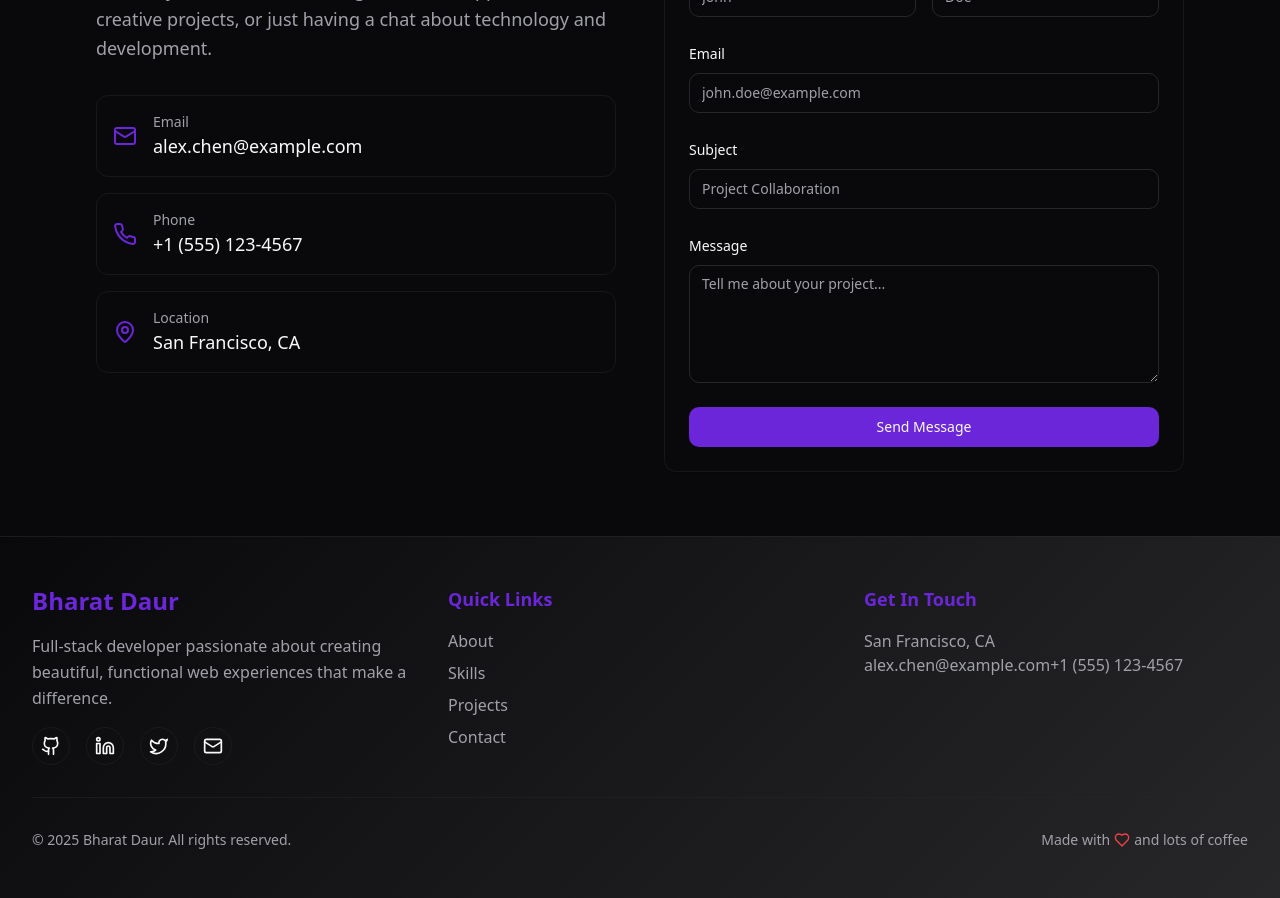
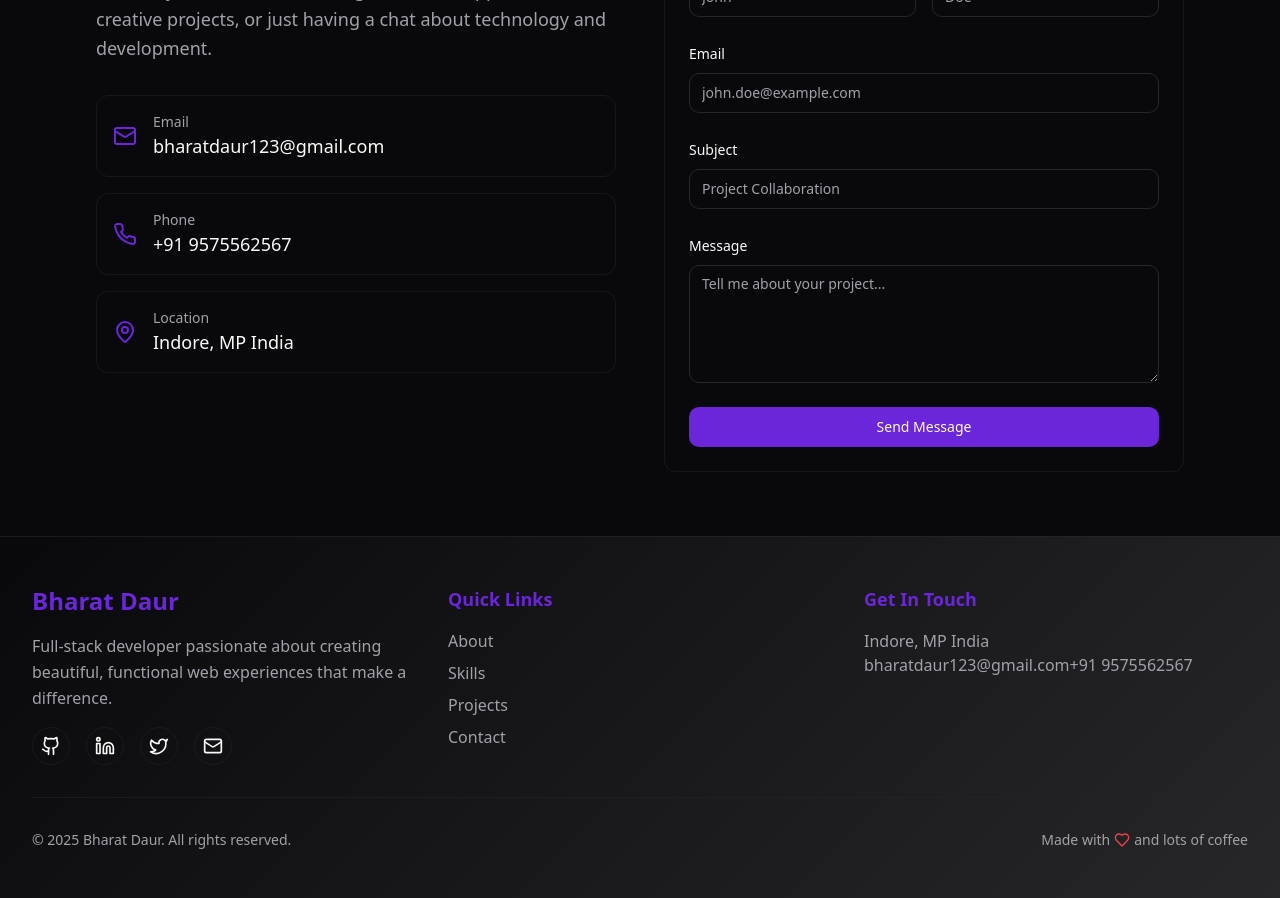
Before and after one commit to Bharatdaur/Bharat-daur-portfolio, a React (Vite) app: page / in a window 1280 px wide. Shown: the part 3960-4858 px from the top of the page. Built offline with nearby package versions, Linux system fonts and the light colour scheme; the HTML template or start-up script is replaced by a standard one.

Commit message:
Update contact information

```diff
--- a/src/components/Contact.tsx
+++ b/src/components/Contact.tsx
@@ -10,19 +10,19 @@ const Contact = () => {
     {
       icon: Mail,
       title: "Email",
-      value: "alex.chen@example.com",
-      href: "mailto:alex.chen@example.com"
+      value: "bharatdaur123@gmail.com",
+      href: "mailto:bharatdaur123@gmail.com"
     },
     {
       icon: Phone,
       title: "Phone",
-      value: "+1 (555) 123-4567",
-      href: "tel:+15551234567"
+      value: "+91 9575562567",
+      href: "tel:+919575562567"
     },
     {
       icon: MapPin,
       title: "Location",
-      value: "San Francisco, CA",
+      value: "Indore, MP India",
       href: "#"
     }
   ];
--- a/src/components/Footer.tsx
+++ b/src/components/Footer.tsx
@@ -5,7 +5,7 @@ const Footer = () => {
     { icon: Github, href: "#", label: "GitHub" },
     { icon: Linkedin, href: "#", label: "LinkedIn" },
     { icon: Twitter, href: "#", label: "Twitter" },
-    { icon: Mail, href: "mailto:alex.chen@example.com", label: "Email" },
+    { icon: Mail, href: "mailto:bharatdaur123@gmail.com", label: "Email" },
   ];
 
   const quickLinks = [
@@ -67,18 +67,18 @@ const Footer = () => {
           <div className="space-y-4">
             <h4 className="text-lg font-semibold text-primary">Get In Touch</h4>
             <div className="space-y-2 text-muted-foreground">
-              <p>San Francisco, CA</p>
+              <p>Indore, MP India</p>
               <a
-                href="mailto:alex.chen@example.com"
+                href="mailto:bharatdaur123@gmail.com"
                 className="hover:text-primary transition-colors duration-300"
               >
-                alex.chen@example.com
+                bharatdaur123@gmail.com
               </a>
               <a
-                href="tel:+15551234567"
+                href="tel:+919575562567"
                 className="hover:text-primary transition-colors duration-300"
               >
-                +1 (555) 123-4567
+                +91 9575562567
               </a>
             </div>
           </div>
```
